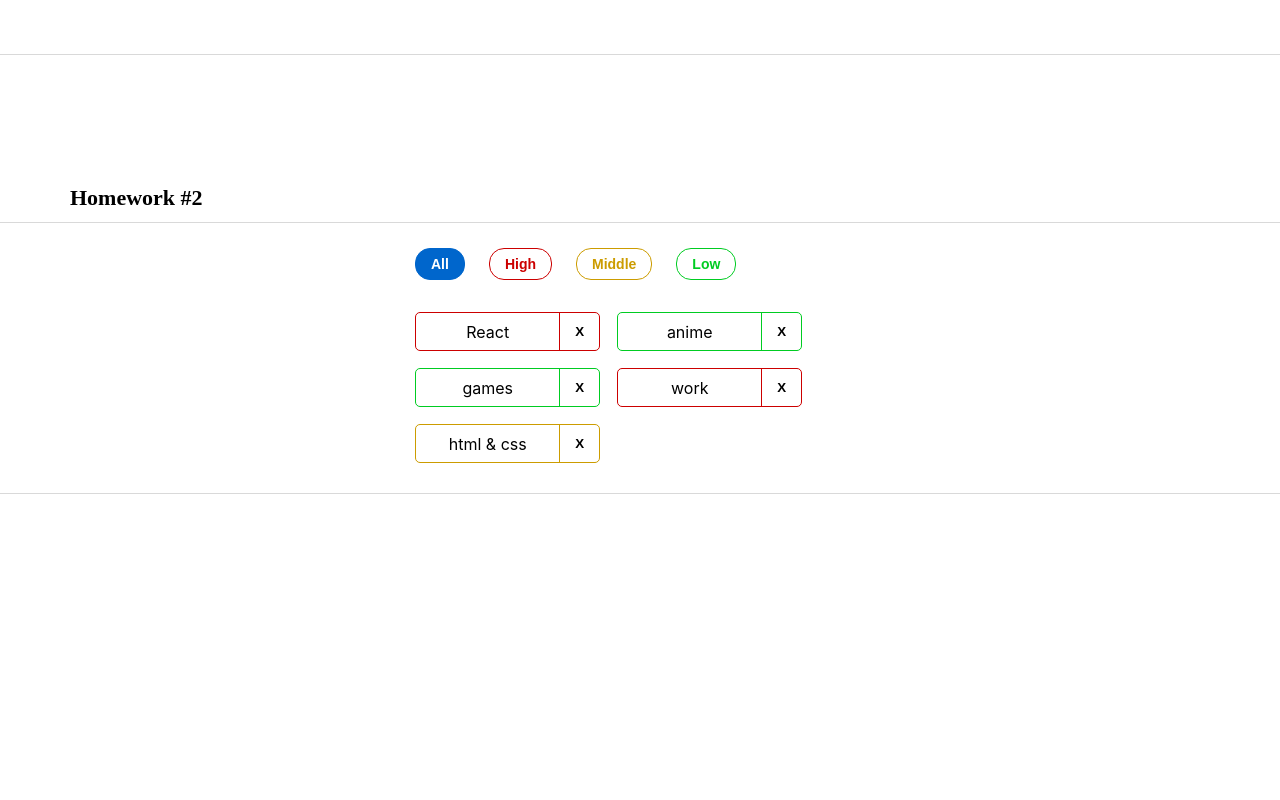
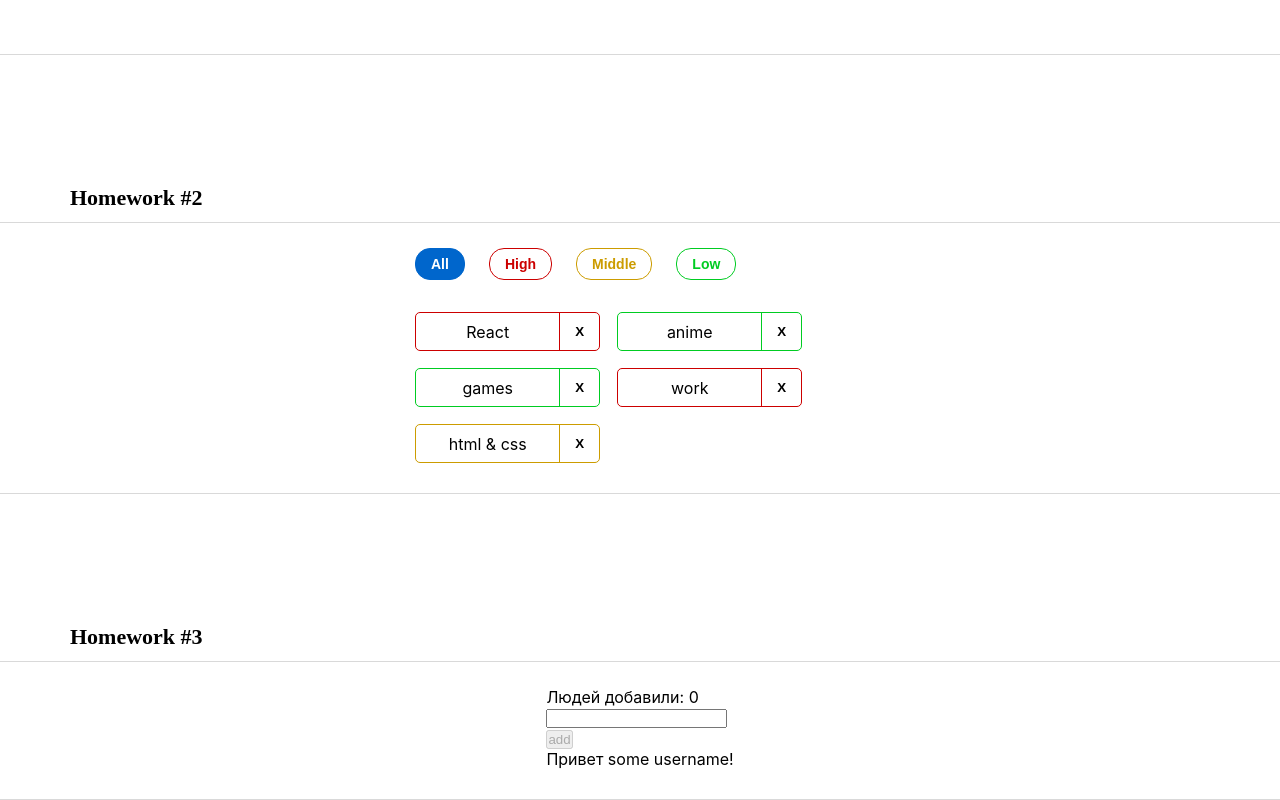
Before and after one commit to SandraVLP/homeworks-sprint2, a React (Create React App) app: page /#/ in a window 1280 px wide. Shown: the part 487-1287 px from the top of the page. Before the commit the page ends 981 px from the top, so only its background shows below. Built offline with nearby package versions, Linux system fonts and the light colour scheme.

Commit message:
добавляет имя

```diff
--- a/src/s1-main/App.tsx
+++ b/src/s1-main/App.tsx
@@ -2,6 +2,7 @@ import React from 'react'
 import s from './App.module.css'
 import HW1 from '../s2-homeworks/hw01/HW1'
 import HW2 from '../s2-homeworks/hw02/HW2'
+import HW3 from '../s2-homeworks/hw03/HW3'
 
 function App() {
     return (
@@ -9,7 +10,7 @@ function App() {
             <HW1/>
             {/*раскомментировать по ходу выполнения*/}
             <HW2/>
-            {/*<HW3/>*/}
+            <HW3/>
             {/*<HW4/>*/}
 
             {/*при выполнении дз 5 и более - закомментировать здесь дз 1-4, так как они есть внутри дз 5*/}
--- a/src/s2-homeworks/hw03/Greeting.tsx
+++ b/src/s2-homeworks/hw03/Greeting.tsx
@@ -1,15 +1,15 @@
-import React, {ChangeEvent, KeyboardEvent} from 'react'
+import React, {ChangeEvent, KeyboardEvent, KeyboardEventHandler} from 'react'
 import s from './Greeting.module.css'
 
 type GreetingPropsType = {
-    name: any // need to fix any
+    name: string // need to fix any
     setNameCallback: any // need to fix any
-    addUser: any // need to fix any
+    addUser: () => void // need to fix any
     onBlur: any // need to fix any
     onEnter: any // need to fix any
-    error: any // need to fix any
-    totalUsers: any // need to fix any
-    lastUserName?: any // need to fix any
+    error: string // need to fix any
+    totalUsers: number // need to fix any
+    lastUserName?: string // need to fix any
 }
 
 // презентационная компонента (для верстальщика)
--- a/src/s2-homeworks/hw03/GreetingContainer.tsx
+++ b/src/s2-homeworks/hw03/GreetingContainer.tsx
@@ -1,20 +1,31 @@
-import React, { ChangeEvent, KeyboardEvent, useState } from 'react'
+import React, { ChangeEvent, KeyboardEvent, useState, Dispatch, SetStateAction } from 'react'
 import Greeting from './Greeting'
 import { UserType } from './HW3'
 
+
 type GreetingContainerPropsType = {
-    users: any // need to fix any
-    addUserCallback: any // need to fix any
+    users: Array<UserType> // need to fix any
+    addUserCallback: (name: string) => void // need to fix any
 }
 
-export const pureAddUser = (name: any, setError: any, setName: any, addUserCallback: any) => {
+export const pureAddUser = (name: string, setError: Dispatch<SetStateAction<string>>, setName: Dispatch<SetStateAction<string>>, addUserCallback: (name: string) => void)  => {
     // если имя пустое - показать ошибку, иначе - добавить юзера и очистить инпут
+    if(name.trim() === '') {
+        setError('Ошибка! Введите имя!')
+    }
+    else {
+        addUserCallback(name)
+        setName('')
+    }
+        // если имя пустое - показать ошибку: setError('Ошибка! Введите имя!'),
+    // иначе - добавить юзера при помощи addUserCallback и очистить инпут засетав ''
+    // проверить на пустоту можно при помощи метода trim(). К примеру: name.trim() !== ''
 }
 
-export const pureOnBlur = (name: any, setError: any) => { // если имя пустое - показать ошибку
+export const pureOnBlur = (name: string, setError: (error: string) => void) => { // если имя пустое - показать ошибку
 }
 
-export const pureOnEnter = (e: any, addUser: any) => { // если нажата кнопка Enter - добавить
+export const pureOnEnter = (e: any, addUser: () => void) => { // если нажата кнопка Enter - добавить
 }
 
 // более простой и понятный для новичков
@@ -26,11 +37,11 @@ const GreetingContainer: React.FC<GreetingContainerPropsType> = ({
     addUserCallback,
 }) => {
     // деструктуризация пропсов
-    const [name, setName] = useState<any>('') // need to fix any
-    const [error, setError] = useState<any>('') // need to fix any
+    const [name, setName] = useState<string>('') // need to fix any
+    const [error, setError] = useState<string>('') // need to fix any
 
     const setNameCallback = (e: any) => { // need to fix any
-        setName('some name') // need to fix
+        setName(e.target.value) // need to fix
 
         error && setError('')
     }
@@ -46,8 +57,8 @@ const GreetingContainer: React.FC<GreetingContainerPropsType> = ({
         pureOnEnter(e, addUser)
     }
 
-    const totalUsers = 0 // need to fix
-    const lastUserName = 'some name' // need to fix
+    const totalUsers = users.length // need to fix
+    const lastUserName = 'some username' // need to fix
 
     return (
         <Greeting
--- a/src/s2-homeworks/hw03/HW3.tsx
+++ b/src/s2-homeworks/hw03/HW3.tsx
@@ -1,4 +1,4 @@
-import React, { useState } from 'react'
+import React, { Dispatch, useState, SetStateAction } from 'react'
 import { v1 } from 'uuid'
 import s2 from '../../s1-main/App.module.css'
 import GreetingContainer from './GreetingContainer'
@@ -19,20 +19,21 @@ import GreetingContainer from './GreetingContainer'
 
 // types
 export type UserType = {
-    _id: any // need to fix any
-    name: any // need to fix any
+    _id: string // need to fix any
+    name: string // need to fix any
 }
 
-export const pureAddUserCallback = (name: any, setUsers: any, users: any) => { // need to fix any
-    const user = { // need to fix
+export const pureAddUserCallback = (name: string, setUsers: Dispatch<any>, users: Array<UserType>) => { // need to fix any
+    const user = {_id: v1(), name: name
+        // need to fix
     }
     setUsers([...users, user])
 }
 
 const HW3 = () => {
-    const [users, setUsers] = useState<any>([]) // need to fix any
+    const [users, setUsers] = useState<Array<UserType>>([]) // need to fix any
 
-    const addUserCallback = (name: any) => { // need to fix any
+    const addUserCallback = (name: string) => { // need to fix any
         pureAddUserCallback(name, setUsers, users)
     }
 
```
